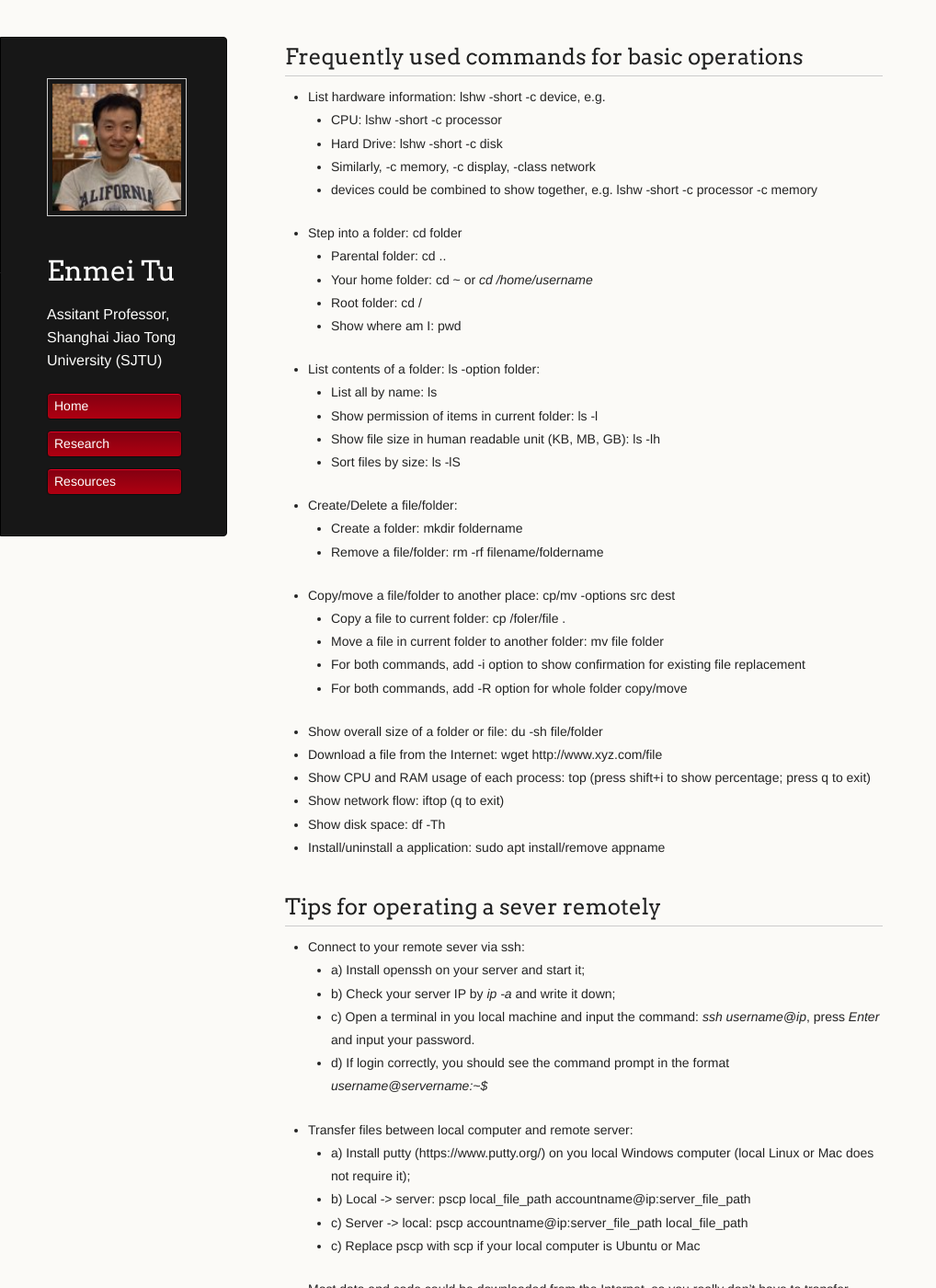
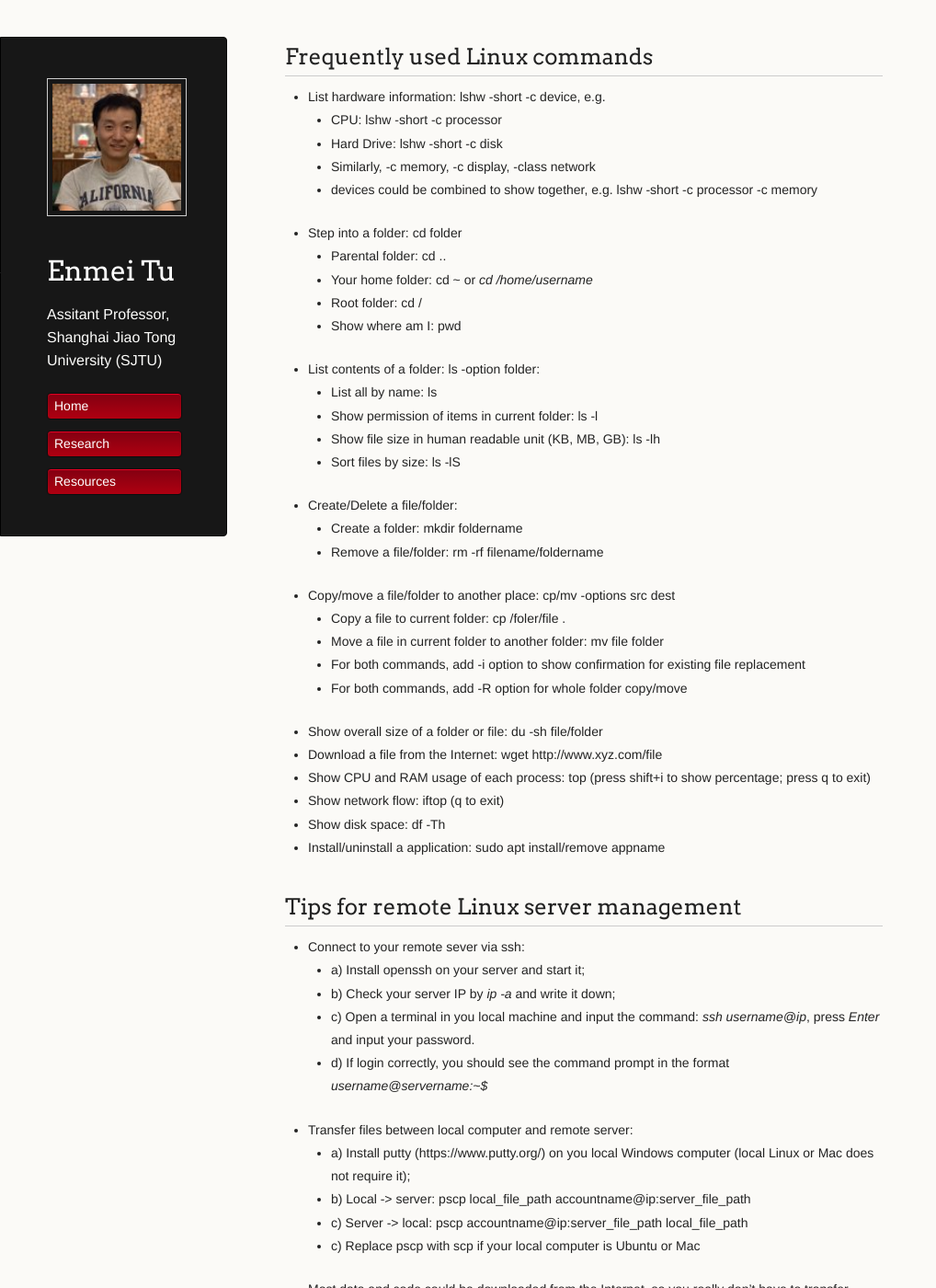
Before and after one commit to hellotem/enmeitu.github.io, a Jekyll site: the page built from resource/linux.md, in a window 1280 px wide and 1400 px high. Shown: the whole window at 92% size, without its empty margins (0-1018 px from the left). Built offline with Jekyll 4.4.1, drawn with Linux system fonts in a browser that asks for light colours; our own code applies the rules of GitHub Pages for plain Markdown files.

Commit message:
Update linux.md

```diff
--- a/resource/linux.md
+++ b/resource/linux.md
@@ -1,5 +1,5 @@
 
-## Frequently used commands for basic operations
+## Frequently used Linux commands
  * List hardware information: lshw -short -c device, e.g.
    - CPU: lshw -short -c processor
    - Hard Drive: lshw -short -c disk
@@ -30,7 +30,7 @@
   * Show disk space: df -Th
   * Install/uninstall a application: sudo apt install/remove appname
 
-## Tips for operating a sever remotely
+## Tips for remote Linux server management
 * Connect to your remote sever via ssh:
   - a) Install openssh on your server and start it;
   - b) Check your server IP by *ip -a* and write it down;
```
